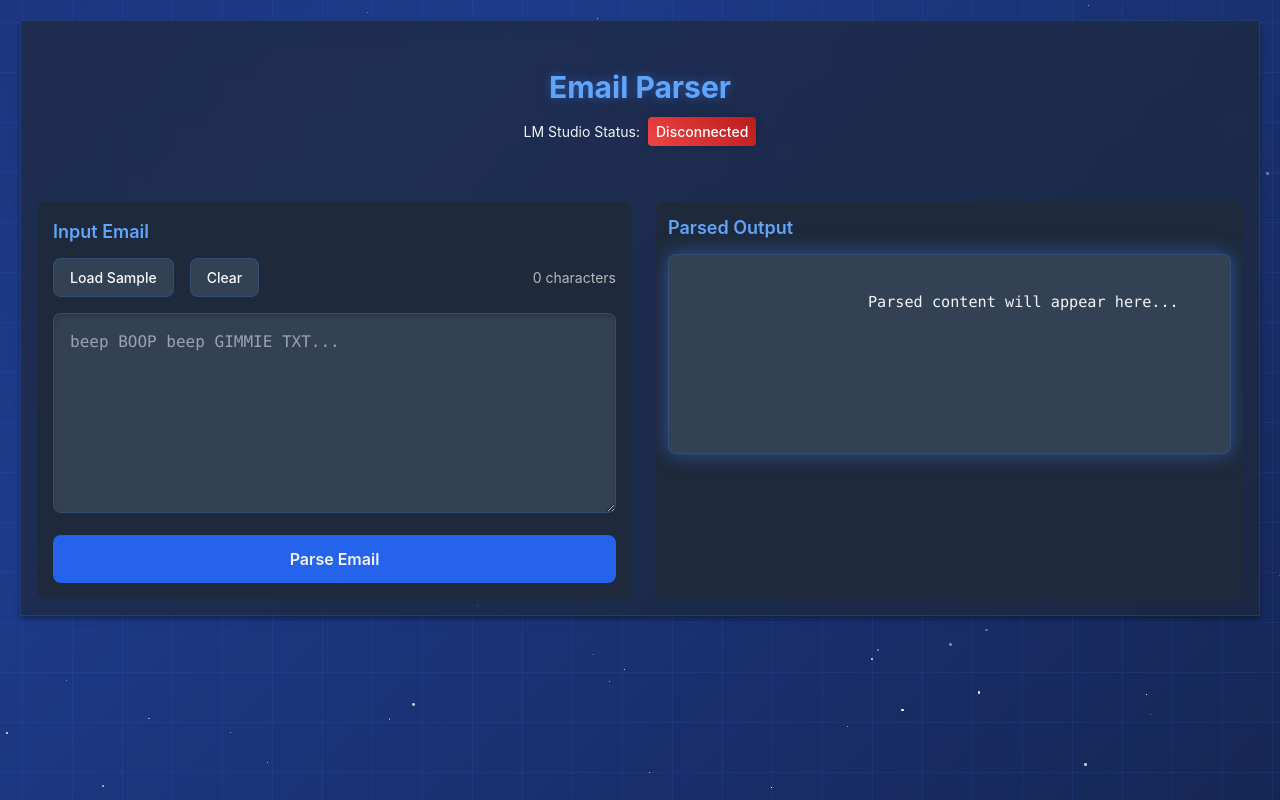
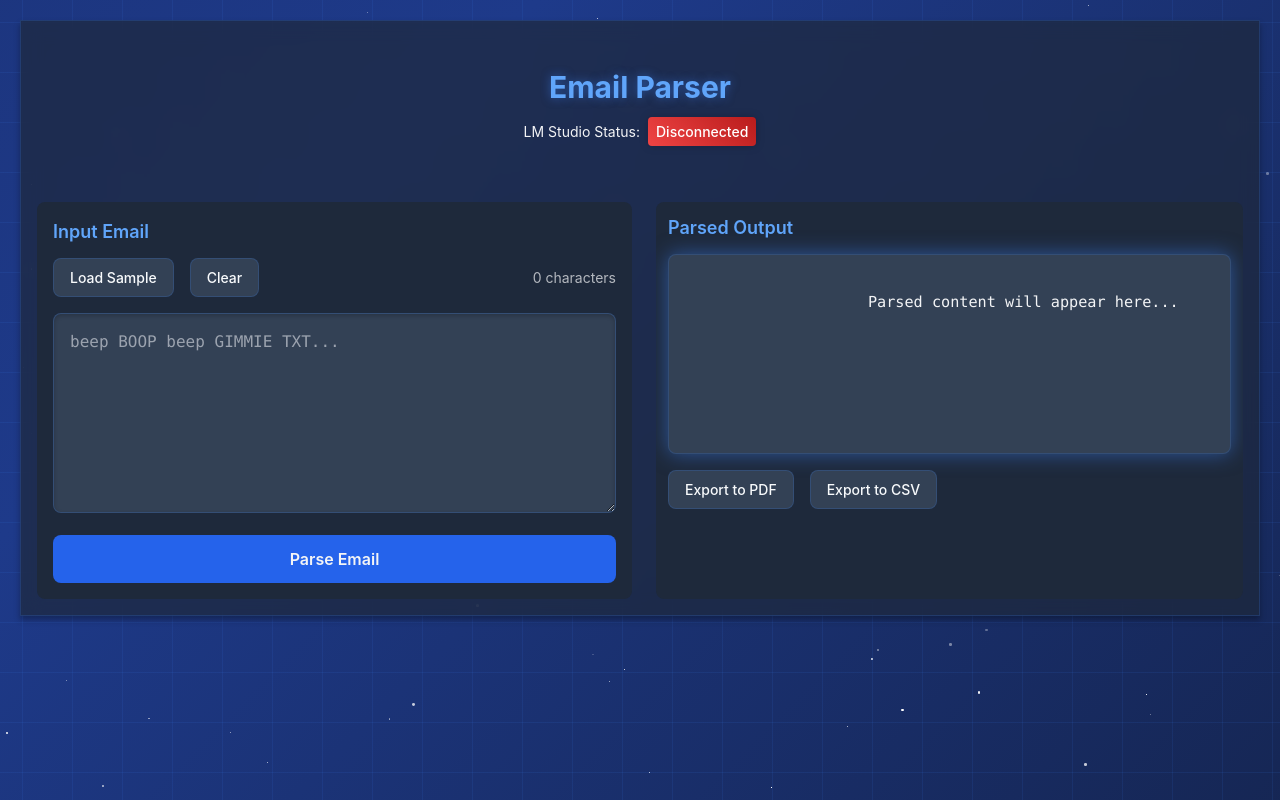
Before and after one commit to VonBorstel-J/EmailParserDemo, a Flask app: page / in a window 1280 px wide. Run offline with Flask 3, Linux system fonts and the light colour scheme; data that the repository does not hold is empty; parts of the project's set-up code (start-up, migrations or seed data) failed here and were passed over.

Commit message:
quick updates

```diff
--- a/backend/app.py
+++ b/backend/app.py
@@ -2,12 +2,15 @@
 import logging
 from flask import Flask, request, jsonify, render_template
 from flask_cors import CORS
+from logging.handlers import RotatingFileHandler
 from werkzeug.middleware.proxy_fix import ProxyFix
 from dotenv import load_dotenv
 from parser import EmailParser
 from functools import wraps
 from flask_limiter import Limiter
 from flask_limiter.util import get_remote_address
+from exporter import export_to_pdf, export_to_csv
+
 
 # Load environment variables from .env file
 load_dotenv()
@@ -33,12 +36,11 @@
     }
 })
 
-# Initialize Limiter for rate limiting
-limiter = Limiter(
-    app,
-    key_func=get_remote_address,
-    default_limits=["100 per hour"]  # Adjust limits as needed
-)
+# Initialize Limiter with key_func and default_limits
+limiter = Limiter(key_func=get_remote_address, default_limits=["100 per hour"])
+
+# Bind Limiter to the Flask app
+limiter.init_app(app)
 
 # Initialize EmailParser
 email_parser = EmailParser(config_path='parser.config.yaml')
@@ -151,6 +153,33 @@
         logger.error(f"Unexpected error in parse_email: {str(e)}", exc_info=True)
         return jsonify({'error': f'Internal server error: {str(e)}'}), 500
 
+@app.route('/export_pdf', methods=['POST'])
+def export_pdf():
+    """Endpoint to export parsed data to PDF."""
+    data = request.get_json()
+    if not data or 'parsed_data' not in data:
+        return jsonify({'error': 'No parsed data provided'}), 400
+
+    pdf_bytes = export_to_pdf(data['parsed_data'])
+    response = make_response(pdf_bytes)
+    response.headers['Content-Type'] = 'application/pdf'
+    response.headers['Content-Disposition'] = 'attachment; filename=exported_data.pdf'
+    return response
+
+@app.route('/export_csv', methods=['POST'])
+def export_csv():
+    """Endpoint to export parsed data to CSV."""
+    data = request.get_json()
+    if not data or 'parsed_data' not in data:
+        return jsonify({'error': 'No parsed data provided'}), 400
+
+    csv_string = export_to_csv(data['parsed_data'])
+    response = make_response(csv_string)
+    response.headers['Content-Type'] = 'text/csv'
+    response.headers['Content-Disposition'] = 'attachment; filename=exported_data.csv'
+    return response
+
+
 @app.errorhandler(404)
 def not_found_error(error):
     """Handle 404 errors."""
--- a/backend/static/script.js
+++ b/backend/static/script.js
@@ -377,3 +377,73 @@
 
     document.addEventListener('mousemove', throttledMouseMove);
 }
+
+// Add event listeners for the export buttons
+document.addEventListener('DOMContentLoaded', () => {
+    const exportPdfButton = document.getElementById('exportPdfButton');
+    const exportCsvButton = document.getElementById('exportCsvButton');
+
+    if (exportPdfButton) {
+        exportPdfButton.addEventListener('click', exportToPdf);
+    }
+
+    if (exportCsvButton) {
+        exportCsvButton.addEventListener('click', exportToCsv);
+    }
+});
+
+// Export functions
+async function exportToPdf() {
+    if (!Elements.results) return;
+
+    const parsedData = Elements.results.textContent;
+    try {
+        const response = await fetch('/export_pdf', {
+            method: 'POST',
+            headers: { 'Content-Type': 'application/json' },
+            body: JSON.stringify({ parsed_data: JSON.parse(parsedData) })
+        });
+
+        if (!response.ok) {
+            throw new Error("Failed to generate PDF");
+        }
+
+        const blob = await response.blob();
+        downloadFile(blob, 'exported_data.pdf');
+    } catch (error) {
+        console.error("PDF Export Error:", error);
+    }
+}
+
+async function exportToCsv() {
+    if (!Elements.results) return;
+
+    const parsedData = Elements.results.textContent;
+    try {
+        const response = await fetch('/export_csv', {
+            method: 'POST',
+            headers: { 'Content-Type': 'application/json' },
+            body: JSON.stringify({ parsed_data: JSON.parse(parsedData) })
+        });
+
+        if (!response.ok) {
+            throw new Error("Failed to generate CSV");
+        }
+
+        const blob = await response.blob();
+        downloadFile(blob, 'exported_data.csv');
+    } catch (error) {
+        console.error("CSV Export Error:", error);
+    }
+}
+
+function downloadFile(blob, filename) {
+    const url = window.URL.createObjectURL(blob);
+    const a = document.createElement('a');
+    a.href = url;
+    a.download = filename;
+    document.body.appendChild(a);
+    a.click();
+    a.remove();
+    window.URL.revokeObjectURL(url);
+}
--- a/backend/templates/index.html
+++ b/backend/templates/index.html
@@ -56,6 +56,14 @@
                 <div id="results" class="w-full bg-gray-700 text-gray-100 p-4 rounded-lg overflow-auto font-mono text-sm whitespace-pre-wrap">
                     Parsed content will appear here...
                 </div>
+                <div class="export-buttons flex gap-4 mt-4">
+                    <button id="exportPdfButton" class="btn bg-red-500 hover:bg-red-600 text-white py-2 px-4 rounded-lg">
+                        Export to PDF
+                    </button>
+                    <button id="exportCsvButton" class="btn bg-green-500 hover:bg-green-600 text-white py-2 px-4 rounded-lg">
+                        Export to CSV
+                    </button>
+                </div>
             </section>
         </main>
     </div>
```
